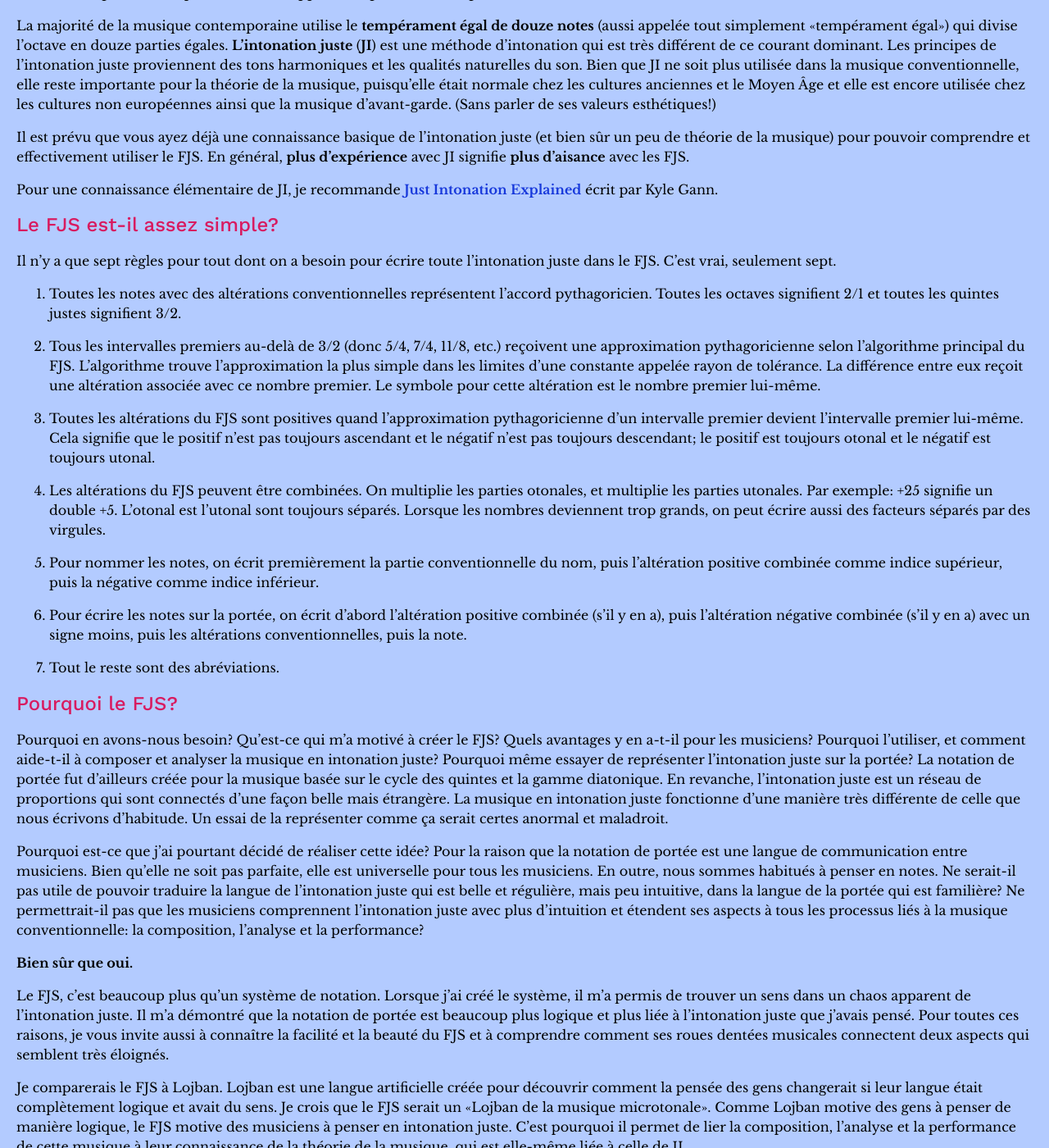
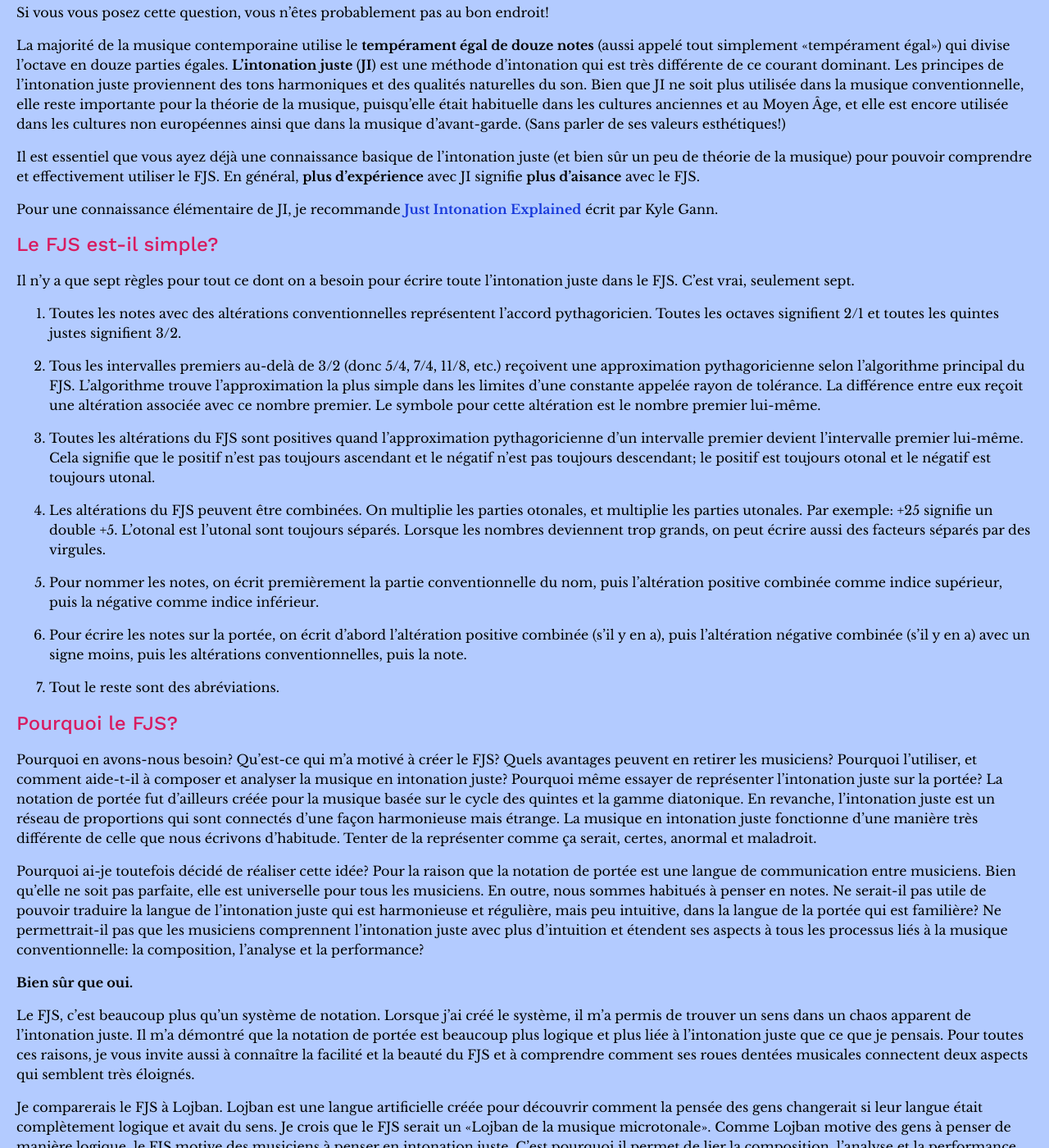
Before and after one commit to misotanni/misotanni.github.io, a Jekyll site: the page built from fjs/fr/index.md, in a window 1280 px wide and 1400 px high, scrolled down 969 px. Shown: the whole window at 82% size. Built offline with Jekyll 4.4.1, drawn with Linux system fonts in a browser that asks for light colours; our own code applies the rules of GitHub Pages for plain Markdown files; some of the changed text lies outside the part shown.

Commit message:
doigts de chou

```diff
--- a/fjs/fr/index.md
+++ b/fjs/fr/index.md
@@ -23,25 +23,25 @@
 Le Système fonctionnel de l'intonation juste:
 
 - permet de **traduire** les proportions pures de l'intonation juste dans la langue universelle de tous les musiciens: la notation de portée, et inversement;
-- est **extrêmement facile** à apprendre à lire et à écrire; sa simplicité dépasse beaucoup celle des autres notations de l'intonation juste;
-- prévoit une **bijection** entre la notation et le son, chaque ton n'a qu'une seule représentation, et peut donc être écrit et lu sans équivoque;
-- peut représenter **toute l'infinité** de l'intonation juste, pas seulement jusqu'à un limite fixe, et exprime donc des tons que les autres notations de l'intonation juste **ne peuvent pas exprimer**;
-- a une **précision infinie**, cela signifie que l'hauteur absolue est préservée;
-- est gérée par un **algorithme** et générée de **manière procédurale**, alors adapté pour l'utilisation dans la musique assistée par ordinateur, et peut être complètement automatisé, sans apprendre des nombres par cœur ou les chercher. (Il y a plusieurs calculatrices sur ce site pour ces buts.)
+- est **extrêmement facile** à apprendre à lire et à écrire; sa simplicité dépasse de beaucoup celle des autres notations de l'intonation juste;
+- fournit une **bijection** entre la notation et le son, chaque ton n'a qu'une seule représentation, et peut donc être écrit et lu sans équivoque;
+- peut représenter **toute l'infinité** de l'intonation juste, pas seulement jusqu'à une limite fixe, et ainsi exprime des tons que les autres notations de l'intonation juste **ne peuvent pas exprimer**;
+- a une **précision infinie**, cela signifie que la hauteur absolue est préservée;
+- est géré par un **algorithme** et généré de **manière procédurale**, et de cette façon est adapté à l'utilisation dans la musique assistée par ordinateur, et peut être complètement automatisé, sans apprendre de nombres par cœur ou devoir les chercher. (Il y a plusieurs calculatrices sur ce site à cet usage.)
 
 ## Qu'est-ce que l'intonation juste?
 
-Si vous vous posez cette question, vous n'appartenez probablement pas ici!
+Si vous vous posez cette question, vous n'êtes probablement pas au bon endroit!
 
-La majorité de la musique contemporaine utilise le **tempérament égal de douze notes** (aussi appelée tout simplement «tempérament égal») qui divise l'octave en douze parties égales. **L'intonation juste** (**JI**) est une méthode d'intonation qui est très différent de ce courant dominant. Les principes de l'intonation juste proviennent des tons harmoniques et les qualités naturelles du son. Bien que JI ne soit plus utilisée dans la musique conventionnelle, elle reste importante pour la théorie de la musique, puisqu'elle était normale chez les cultures anciennes et le Moyen Âge et elle est encore utilisée chez les cultures non européennes ainsi que la musique d'avant-garde. (Sans parler de ses valeurs esthétiques!)
+La majorité de la musique contemporaine utilise le **tempérament égal de douze notes** (aussi appelé tout simplement «tempérament égal») qui divise l'octave en douze parties égales. **L'intonation juste** (**JI**) est une méthode d'intonation qui est très différente de ce courant dominant. Les principes de l'intonation juste proviennent des tons harmoniques et des qualités naturelles du son. Bien que JI ne soit plus utilisée dans la musique conventionnelle, elle reste importante pour la théorie de la musique, puisqu'elle était habituelle dans les cultures anciennes et au Moyen Âge, et elle est encore utilisée dans les cultures non européennes ainsi que dans la musique d'avant-garde. (Sans parler de ses valeurs esthétiques!)
 
-Il est prévu que vous ayez déjà une connaissance basique de l'intonation juste (et bien sûr un peu de théorie de la musique) pour pouvoir comprendre et effectivement utiliser le FJS. En général, **plus d'expérience** avec JI signifie **plus d'aisance** avec les FJS.
+Il est essentiel que vous ayez déjà une connaissance basique de l'intonation juste (et bien sûr un peu de théorie de la musique) pour pouvoir comprendre et effectivement utiliser le FJS. En général, **plus d'expérience** avec JI signifie **plus d'aisance** avec le FJS.
 
 Pour une connaissance élémentaire de JI, je recommande [Just Intonation Explained](https://www.kylegann.com/tuning.html) écrit par Kyle Gann.
 
-## Le FJS est-il assez simple?
+## Le FJS est-il simple?
 
-Il n'y a que sept règles pour tout dont on a besoin pour écrire toute l'intonation juste dans le FJS. C'est vrai, seulement sept.
+Il n'y a que sept règles pour tout ce dont on a besoin pour écrire toute l'intonation juste dans le FJS. C'est vrai, seulement sept.
 
 1. Toutes les notes avec des altérations conventionnelles représentent l'accord pythagoricien. Toutes les octaves signifient 2/1 et toutes les quintes justes signifient 3/2.
 
@@ -59,13 +59,13 @@
 
 ## Pourquoi le FJS?
 
-Pourquoi en avons-nous besoin? Qu'est-ce qui m'a motivé à créer le FJS? Quels avantages y en a-t-il pour les musiciens? Pourquoi l'utiliser, et comment aide-t-il à composer et analyser la musique en intonation juste? Pourquoi même essayer de représenter l'intonation juste sur la portée? La notation de portée fut d'ailleurs créée pour la musique basée sur le cycle des quintes et la gamme diatonique. En revanche, l'intonation juste est un réseau de proportions qui sont connectés d'une façon belle mais étrangère. La musique en intonation juste fonctionne d'une manière très différente de celle que nous écrivons d'habitude. Un essai de la représenter comme ça serait certes anormal et maladroit.
+Pourquoi en avons-nous besoin? Qu'est-ce qui m'a motivé à créer le FJS? Quels avantages peuvent en retirer les musiciens? Pourquoi l'utiliser, et comment aide-t-il à composer et analyser la musique en intonation juste? Pourquoi même essayer de représenter l'intonation juste sur la portée? La notation de portée fut d'ailleurs créée pour la musique basée sur le cycle des quintes et la gamme diatonique. En revanche, l'intonation juste est un réseau de proportions qui sont connectés d'une façon harmonieuse mais étrange. La musique en intonation juste fonctionne d'une manière très différente de celle que nous écrivons d'habitude. Tenter de la représenter comme ça serait, certes, anormal et maladroit.
 
-Pourquoi est-ce que j'ai pourtant décidé de réaliser cette idée? Pour la raison que la notation de portée est une langue de communication entre musiciens. Bien qu'elle ne soit pas parfaite, elle est universelle pour tous les musiciens. En outre, nous sommes habitués à penser en notes. Ne serait-il pas utile de pouvoir traduire la langue de l'intonation juste qui est belle et régulière, mais peu intuitive, dans la langue de la portée qui est familière? Ne permettrait-il pas que les musiciens comprennent l'intonation juste avec plus d'intuition et étendent ses aspects à tous les processus liés à la musique conventionnelle: la composition, l'analyse et la performance?
+Pourquoi ai-je toutefois décidé de réaliser cette idée? Pour la raison que la notation de portée est une langue de communication entre musiciens. Bien qu'elle ne soit pas parfaite, elle est universelle pour tous les musiciens. En outre, nous sommes habitués à penser en notes. Ne serait-il pas utile de pouvoir traduire la langue de l'intonation juste qui est harmonieuse et régulière, mais peu intuitive, dans la langue de la portée qui est familière? Ne permettrait-il pas que les musiciens comprennent l'intonation juste avec plus d'intuition et étendent ses aspects à tous les processus liés à la musique conventionnelle: la composition, l'analyse et la performance?
 
 **Bien sûr que oui.**
 
-Le FJS, c'est beaucoup plus qu'un système de notation. Lorsque j'ai créé le système, il m'a permis de trouver un sens dans un chaos apparent de l'intonation juste. Il m'a démontré que la notation de portée est beaucoup plus logique et plus liée à l'intonation juste que j'avais pensé. Pour toutes ces raisons, je vous invite aussi à connaître la facilité et la beauté du FJS et à comprendre comment ses roues dentées musicales connectent deux aspects qui semblent très éloignés.
+Le FJS, c'est beaucoup plus qu'un système de notation. Lorsque j'ai créé le système, il m'a permis de trouver un sens dans un chaos apparent de l'intonation juste. Il m'a démontré que la notation de portée est beaucoup plus logique et plus liée à l'intonation juste que ce que je pensais. Pour toutes ces raisons, je vous invite aussi à connaître la facilité et la beauté du FJS et à comprendre comment ses roues dentées musicales connectent deux aspects qui semblent très éloignés.
 
 Je comparerais le FJS à Lojban. Lojban est une langue artificielle créée pour découvrir comment la pensée des gens changerait si leur langue était complètement logique et avait du sens. Je crois que le FJS serait un «Lojban de la musique microtonale». Comme Lojban motive des gens à penser de manière logique, le FJS motive des musiciens à penser en intonation juste. C'est pourquoi il permet de lier la composition, l'analyse et la performance de cette musique à leur connaissance de la théorie de la musique, qui est elle-même liée à celle de JI.
 
@@ -76,10 +76,10 @@
 ## Quoi maintenant?
 
 - Vous trouvez ici un [cours intensif](crash.html) du FJS. Avec une connaissance médiocre de JI, il ne faut que quelques minutes pour apprendre le FJS.
-- Lisez la [description formale complète](rules.html) si vous avez un doute en ce qui concerne les règles exactes.
+- Lisez la [description formelle complète](rules.html) si vous avez un doute en ce qui concerne les règles exactes.
 - Voyez les [mathématiques](math.html) grâce à lesquelles le FJS a en fait une bijection ainsi que toutes les autres belles qualités dont j'ai parlé.
 - Ici, je [compare](compare.html) le FJS à deux autres systèmes de notation en compétition: celui de Helmholtz-Ellis et celui de Ben Johnston, et j'explique pourquoi le FJS dépasse les deux.
-- Utilisez les [calculatrices](calc.html) sur ce site pour faire des calculs FJS automatiquement. **Conseil:** Créez un signet sur elles tout de suite.
+- Utilisez les [calculatrices](calc.html) sur ce site pour faire des calculs FJS automatiquement. **Conseil:** Sauvegardez-les tout de suite.
 - Trouvez beaucoup plus d'[exemples](examples.html) du FJS en usage.
 
 **Le FJS, que signifiera-t-il pour toi?**
```
Also changed, not shown: other parts of fjs/fr/index.md (+1 -1 lines), fjs/fr/rules.md (+1 -1 lines).
